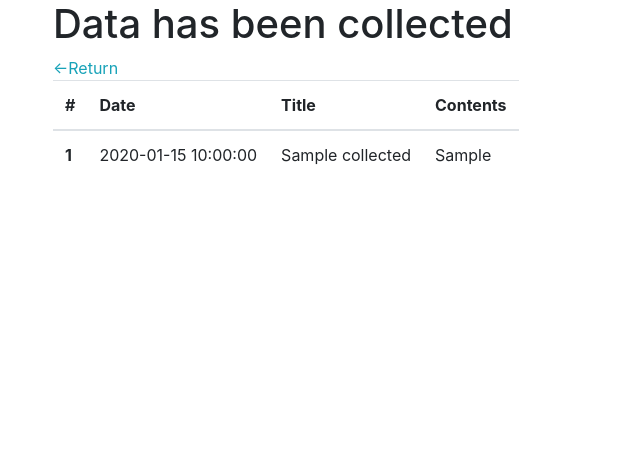
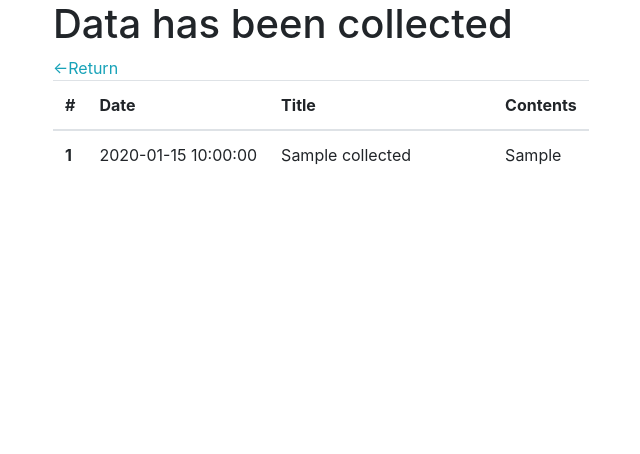
Before and after one commit to kubikubo96/Crawler, a PHP site: page /index.php?controller=show-data in a window 1280 px wide. Shown: the top 454 px of the page, without its empty margins (32-672 px from the left). Run offline with PHP 8.4, Linux system fonts and the light colour scheme; tables that the repository leaves empty or names only in its code hold one stand-in row (values such as "Sample post").

Commit message:
add style title

```diff
--- a/assets/css/style.css
+++ b/assets/css/style.css
@@ -3,7 +3,11 @@
     overflow-x: scroll;
 }
 
-#table-crawler{
+.content-title-crawler {
+    width: 200px;
+}
+
+#table-crawler {
     width: auto;
     height: auto;
 }
```
